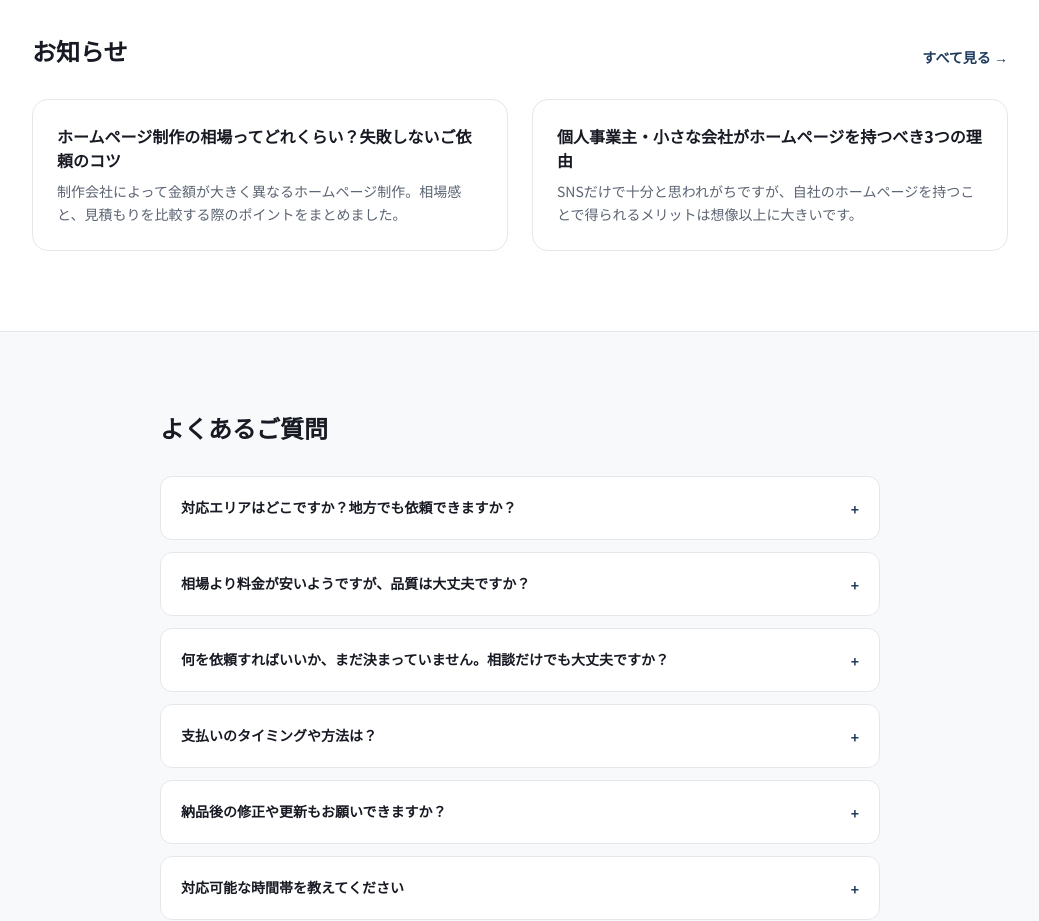
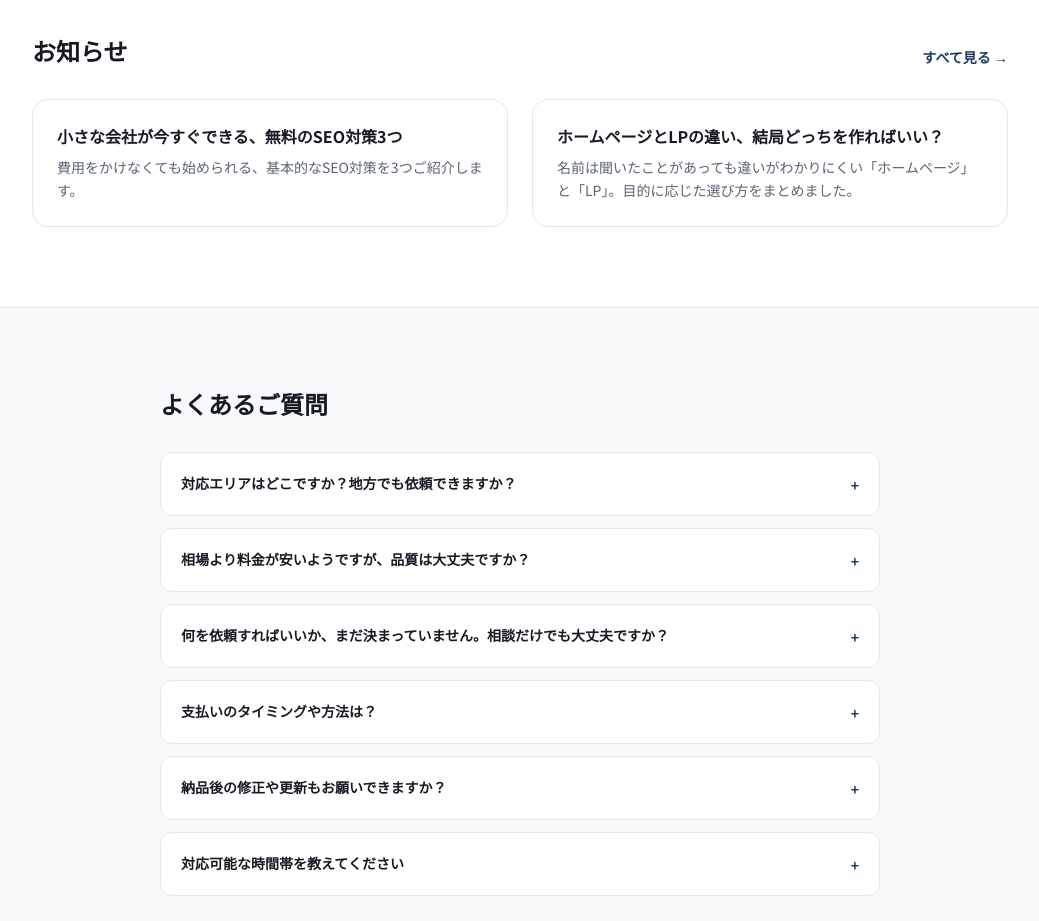
Before and after one commit to kouki-takezawa/freelance-portfolio, a Next.js app: page / in a window 1280 px wide. Shown: the part 2660-3581 px from the top of the page, without its empty margins (120-1159 px from the left). Built offline with nearby package versions, Linux system fonts and the light colour scheme.

Commit message:
Fill in real About page copy and add two more blog posts
About page now uses the user-confirmed intro (IT industry background in
web app/HP development). Added two new posts: HP vs LP comparison, and
free SEO tips — both drafted and approved by the user before publishing.

```diff
--- a/content/blog.json
+++ b/content/blog.json
@@ -12,5 +12,19 @@
     "excerpt": "制作会社によって金額が大きく異なるホームページ制作。相場感と、見積もりを比較する際のポイントをまとめました。",
     "publishedAt": "2026-07-15",
     "body": "ホームページ制作を検討し始めると、まず気になるのが料金相場ではないでしょうか。実は制作会社やフリーランスによって金額に大きな幅があり、同じような内容でも数十万円から100万円以上まで差が出ることも珍しくありません。\n\n価格差が生まれる主な理由は、間に入る人数の違いです。大手の制作会社では、営業・ディレクター・デザイナー・エンジニアなど複数人が関わることが多く、その分人件費が価格に反映されます。一方、フリーランスに直接依頼する場合は、中間コストがかからない分、比較的抑えた価格でご提供しやすくなります。\n\n見積もりを比較する際は、金額だけでなく「何が含まれているか」を必ず確認しましょう。ページ数、スマートフォン対応、問い合わせフォーム、SEOの基本設定などが含まれているかどうかで、後から追加費用が発生するかが変わってきます。\n\nまた、「安ければ良い」というわけでもありません。更新のしやすさや、将来的な機能追加のしやすさも含めて、長く付き合える相手かどうかを見極めることが大切です。\n\n当サイトでは、システム・Webアプリ開発は5万円から、HP制作も明朗な料金でご案内しています。まずは無料相談で、お見積りだけでも比較してみてください。"
+  },
+  {
+    "slug": "website-vs-lp",
+    "title": "ホームページとLPの違い、結局どっちを作ればいい？",
+    "excerpt": "名前は聞いたことがあっても違いがわかりにくい「ホームページ」と「LP」。目的に応じた選び方をまとめました。",
+    "publishedAt": "2026-08-01",
+    "body": "ホームページとランディングページ(LP)、名前は聞いたことがあっても違いがわかりにくいという方は多いのではないでしょうか。\n\nホームページは、会社やお店の「顔」となる複数ページの情報サイトです。事業内容、料金、アクセス、実績など、訪れた人が知りたい情報を幅広く掲載します。長く使い続ける「土台」のようなものです。\n\n一方LPは、1つの商品やキャンペーンに絞って、申込・問い合わせを獲得することだけを目的にした1ページ完結型のサイトです。余計な情報を省き、行動を後押しする構成にするのが特徴です。\n\n目安としては、「会社やお店そのものを知ってもらいたい」ならホームページ、「特定の商品・サービスの申込を増やしたい」ならLPが向いています。両方を組み合わせて、ホームページから個別LPへ誘導するという使い方も効果的です。\n\nどちらが合っているか迷う場合は、現状の課題をお伺いした上でご提案しますので、お気軽にご相談ください。"
+  },
+  {
+    "slug": "free-seo-tips",
+    "title": "小さな会社が今すぐできる、無料のSEO対策3つ",
+    "excerpt": "費用をかけなくても始められる、基本的なSEO対策を3つご紹介します。",
+    "publishedAt": "2026-08-15",
+    "body": "「SEO対策」と聞くと難しく感じるかもしれませんが、まずは費用をかけずにできることから始めましょう。\n\n1つ目は、Googleビジネスプロフィールへの登録です。店舗名・住所・営業時間・写真を登録するだけで、Google検索やGoogleマップに表示されやすくなります。特に地域名+業種で検索されるお店にとっては効果が大きい対策です。\n\n2つ目は、ページタイトルとdescriptionの見直しです。検索結果に表示される文章を、実際のサービス内容に合わせて具体的に書くだけで、クリックされやすさが変わります。\n\n3つ目は、スマートフォン対応の確認です。現在はスマホ経由の検索が大半を占めており、表示が崩れているサイトは検索順位でも不利になります。\n\nいずれも今日から始められる対策です。当サイトの制作にはこうした基本的なSEO設定もあわせて含まれています。"
   }
 ]
--- a/src/app/about/page.tsx
+++ b/src/app/about/page.tsx
@@ -10,7 +10,6 @@ export const metadata: Metadata = {
   description: seo.description,
 };
 
-// TODO: 実際の経歴・スキルに合わせて内容を調整してください
 const skills = [
   "Next.js / React",
   "TypeScript",
@@ -55,12 +54,11 @@ export default function AboutPage() {
         </div>
       </div>
 
-      {/* TODO: 実際の経歴・エピソードに差し替えてください */}
       <p className="mt-8 text-sm leading-relaxed text-muted sm:text-base">
         小さな会社や個人事業主の方ほど、「ホームページを作りたいけれど、何から頼めばいいかわからない」「大手の制作会社は敷居が高い」と感じやすいのではないでしょうか。ヨリソイワークスは、そうした事業者様に寄り添い、必要なものを必要な分だけ形にすることを大切にしています。
       </p>
       <p className="mt-4 text-sm leading-relaxed text-muted sm:text-base">
-        Web制作会社での実務経験を通じて、大きな組織では小回りの利きにくい「小規模事業者向けの、ちょうどいい規模の制作」に価値があると感じ、直接ご依頼いただける体制でサービスを提供しています。
+        IT業界でWebアプリケーションやホームページ制作に携わってきた経験を活かし、企画から設計、実装まで一貫して対応できることが強みです。組織の中で培った技術力を、直接顔の見える形で小規模事業者様にお届けしたいという思いから、このサービスを始めました。
       </p>
 
       <h2 className="mt-12 text-lg font-bold">対応技術</h2>
```
